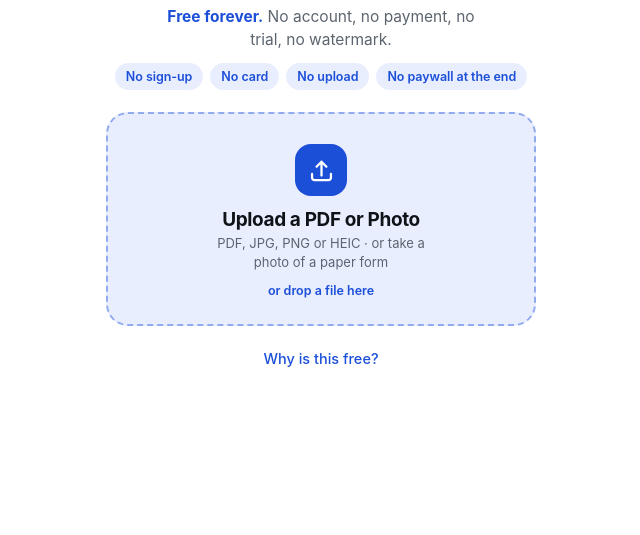
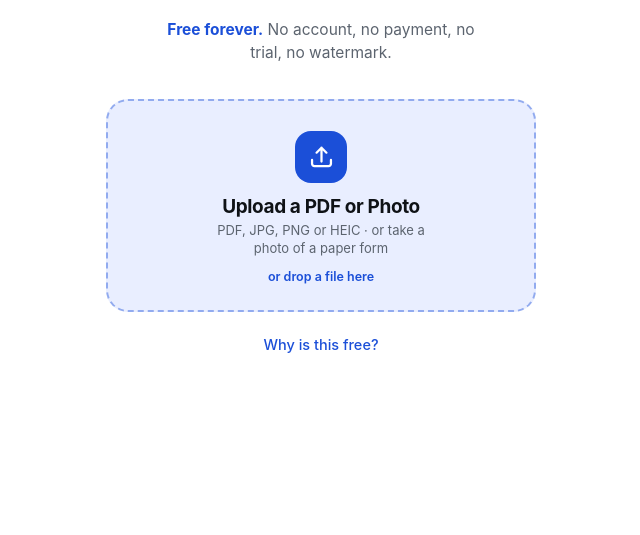
Before and after one commit to otterholte/pdf-fill-and-sign, a plain HTML site: page index.html in a window 1280 px wide. Shown: the part 265-800 px from the top of the page, without its empty margins (319-959 px from the left). Drawn offline with Linux system fonts and the light colour scheme.

Commit message:
One promise, said once
The four chips under the free-forever line repeated what the line had
just said. Gone; the line carries it alone, and the upload box moves up.

```diff
--- a/app.css
+++ b/app.css
@@ -128,21 +128,12 @@ a:hover{text-decoration:underline;}
 .hero-title{font-size:clamp(30px,8.5vw,40px);line-height:1.08;letter-spacing:-.035em;margin:34px 0 12px;font-weight:700;}
 .hero-title{margin-bottom:20px;}
 
-/* Straight under the heading now, and the box straight under it: the promise,
-   the four things it will not do, then the one thing to press. */
+/* One line of promise between the heading and the box — it says everything
+   the four chips used to, without a second paragraph's worth of furniture. */
 .free-line{
   margin:2px 0 12px;font-size:15.5px;line-height:1.5;color:var(--fg-2);max-width:32ch;
 }
 .free-line strong{color:var(--accent);font-weight:700;}
-.free-chips{
-  list-style:none;display:flex;flex-wrap:wrap;gap:7px;justify-content:center;
-  padding:0;margin:0 0 30px;
-}
-.free-chips li{
-  font-size:12.5px;font-weight:600;letter-spacing:-.005em;color:var(--accent);
-  background:var(--accent-soft);padding:6px 11px;border-radius:999px;white-space:nowrap;
-}
-.free-chips{margin-bottom:0;}
 /* ---- the one way in ----
    A dashed box rather than a button, because the thing it wants is a file and
    a dashed box is what a file goes into. Everything else on the page is
--- a/index.html
+++ b/index.html
@@ -99,12 +99,6 @@
          do to them are what earns the press — so they are read first, and the
          box sits immediately under them as the answer to them. -->
     <p class="free-line"><strong>Free forever.</strong> No account, no payment, no trial, no watermark.</p>
-    <ul class="free-chips">
-      <li>No sign-up</li>
-      <li>No card</li>
-      <li>No upload</li>
-      <li>No paywall at the end</li>
-    </ul>
 
     <!-- One way in. Two buttons side by side made you decide what kind of
          thing you had before you had decided anything at all; the box takes
```
